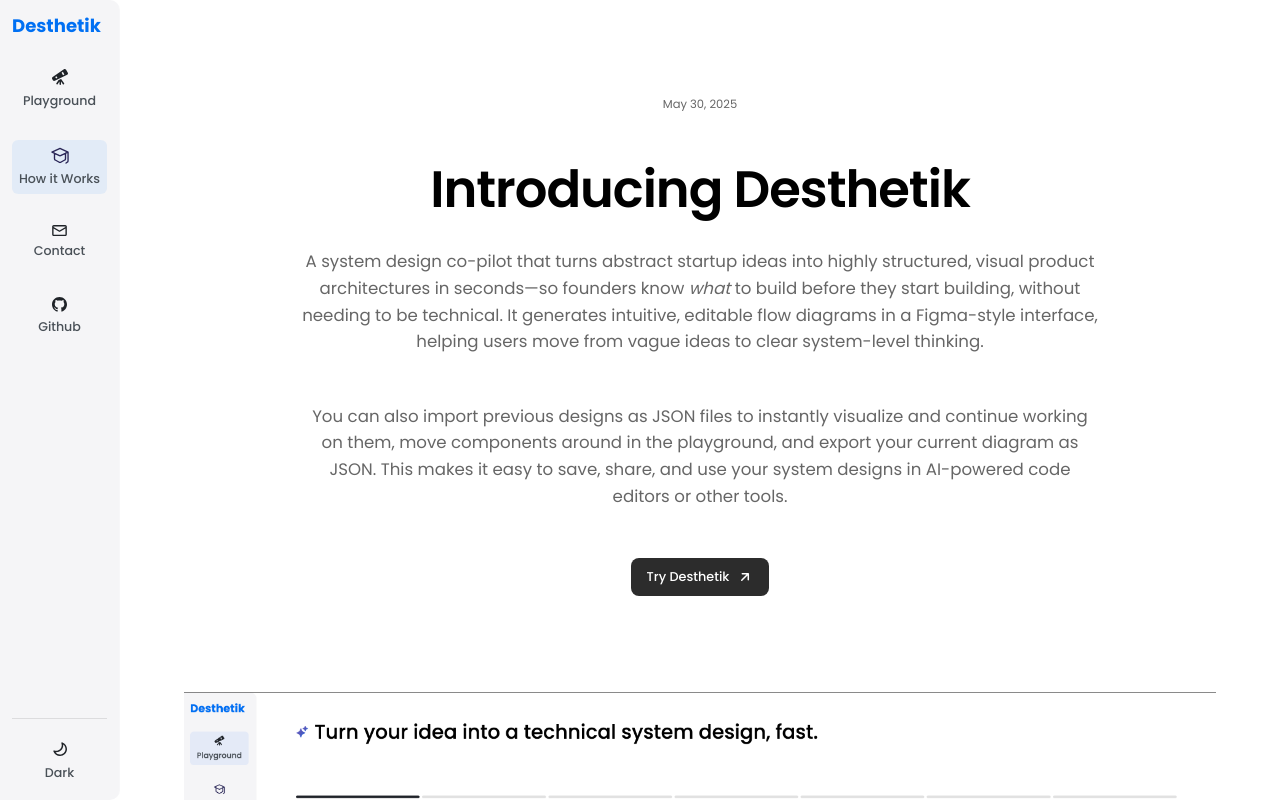
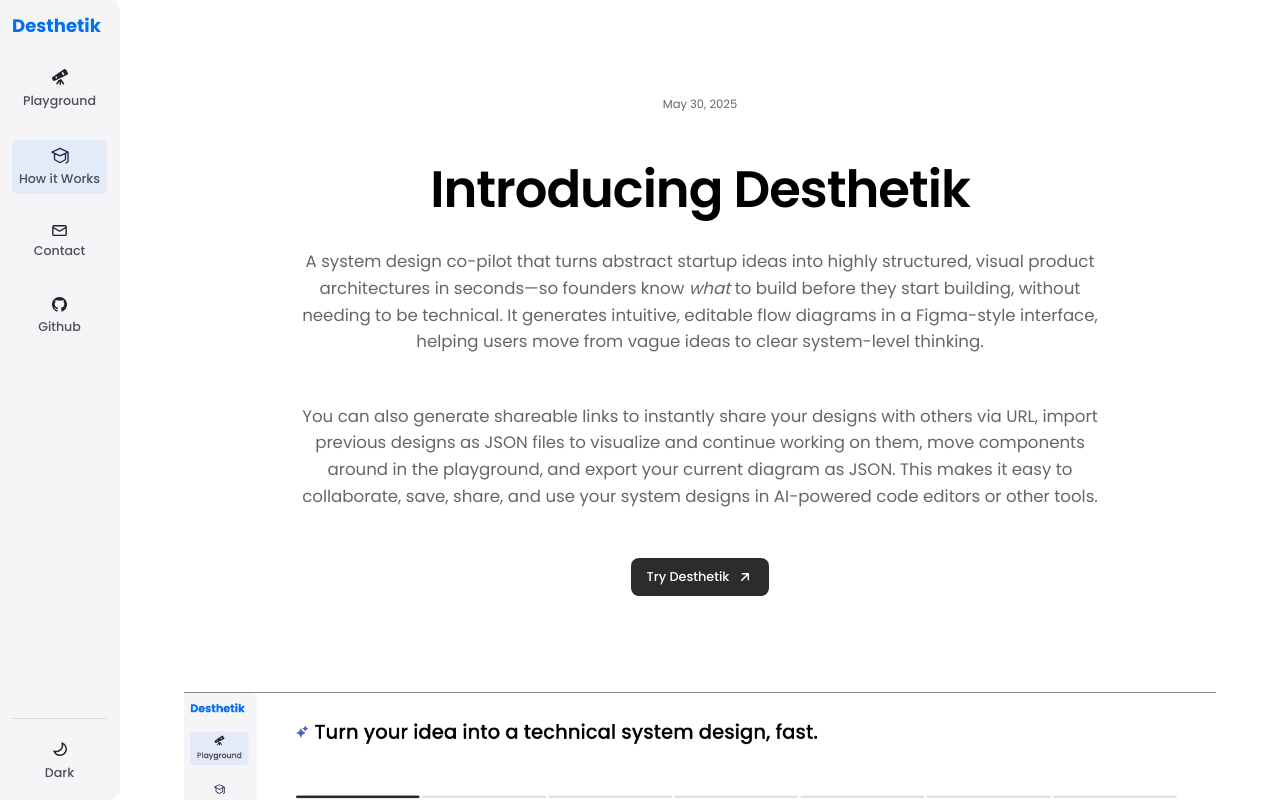
Before and after one commit to Three7vn/desthetik, a Next.js app: page / in a window 1280 px wide. Built offline with nearby package versions, Linux system fonts and the light colour scheme.

Commit message:
docs: Update README and How It Works section to highlight shareable links feature

```diff
--- a/pages/index.tsx
+++ b/pages/index.tsx
@@ -225,7 +225,7 @@ const HowItWorksPage = () => {
           maxWidth: '800px',
           margin: '0 auto 3rem auto'
         }}>
-          You can also import previous designs as JSON files to instantly visualize and continue working on them, move components around in the playground, and export your current diagram as JSON. This makes it easy to save, share, and use your system designs in AI-powered code editors or other tools.
+          You can also generate shareable links to instantly share your designs with others via URL, import previous designs as JSON files to visualize and continue working on them, move components around in the playground, and export your current diagram as JSON. This makes it easy to collaborate, save, share, and use your system designs in AI-powered code editors or other tools.
         </p>
 
         {/* CTA Button */}
@@ -297,7 +297,7 @@ const HowItWorksPage = () => {
         </p>
 
         <p style={{ marginBottom: '2rem' }}>
-          AI tools like Cursor or Copilot can generate code, but they don't understand why something should be built a certain way. They don't know your customer, your goals, or your edge. That contextual intelligence—the "why" behind each system component—is what Desthetik captures. Through a conversational multi-step input flow, it maps your responses to pre-defined graph types and outputs a dynamic, editable system diagram in a Figma-style interface. You're not just getting code snippets—you're getting a blueprint for how your product should work based on your actual business intent.
+          AI tools like Cursor or Copilot can generate code, but they don't understand why something should be built a certain way. They don't know your customer, your goals, or your edge. That contextual intelligence—the "why" behind each system component—is what Desthetik captures. Through a conversational multi-step input flow, it maps your responses to pre-defined graph types and outputs a dynamic, editable system diagram in a Figma-style interface. You're not just getting code snippets—you're getting a blueprint for how your product should work based on your actual business intent. And with our new shareable links feature, you can instantly collaborate with team members, advisors, or investors by sending them a URL that contains your entire system design.
         </p>
 
         <p style={{ marginBottom: '2rem' }}>
```
Also changed, not shown: 1 other file (tests, documents, lock files or other folders).
